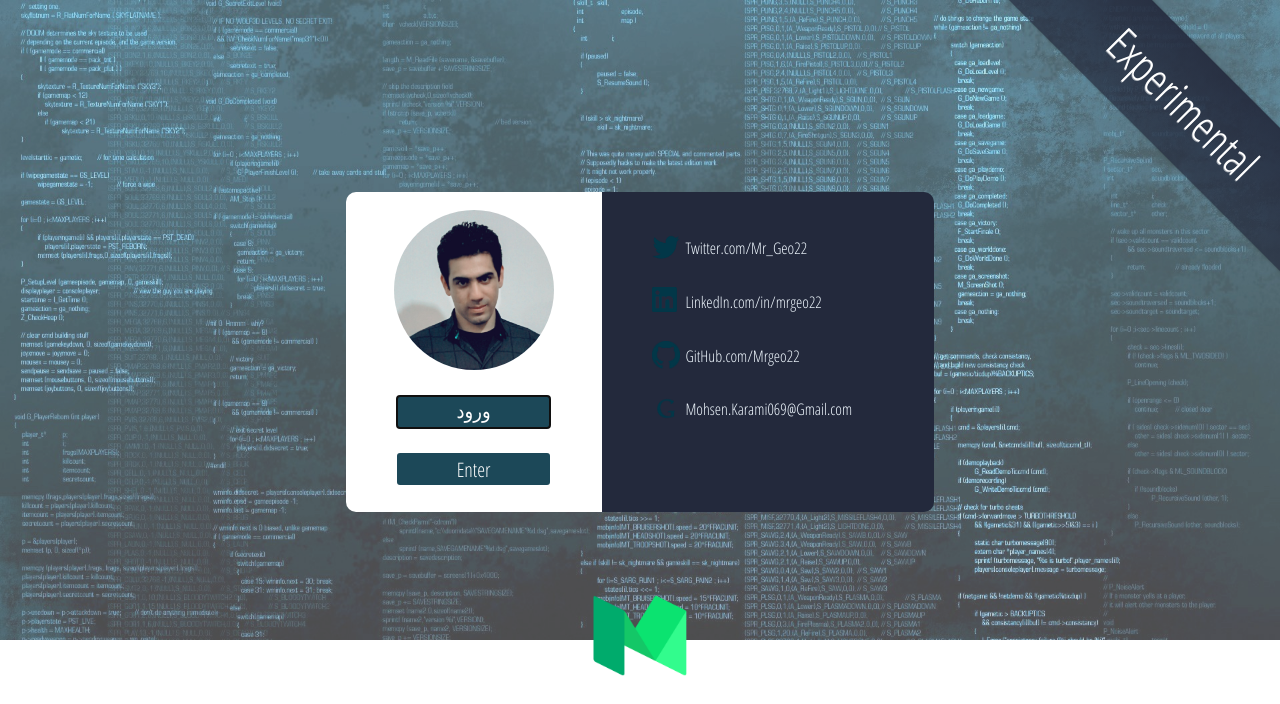
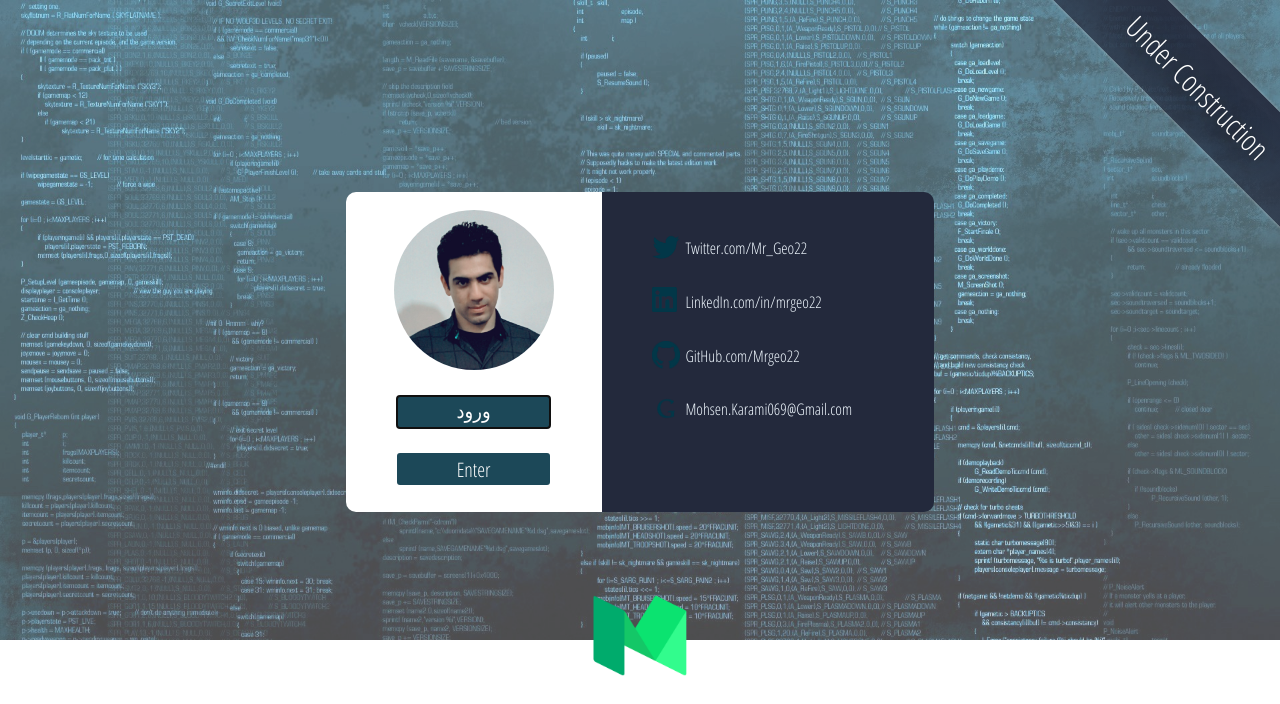
Before and after one commit to mohsen-karami/oldsite, a plain HTML site: page index.html in a window 1280 px wide. Shown: the top 704 px of the page. Drawn offline with Linux system fonts and the light colour scheme; a small style sheet from the web is missing.

Commit message:
Add files via upload

```diff
--- a/index.html
+++ b/index.html
@@ -35,6 +35,6 @@
         <p class="Pertext">نوشته‌هایی که ممکنه برای کسی مفید باشه یا از خوندنشون لذت ببره</p>
         <a class="lowerlink" href="https://medium.com/tag/mrgeo22per/latest" target="_blank"><button class="Per" type="button" autofocus>ورود</button></a>
     </div>
-    <div class="ribbon-wrapper"><div class="ribbon">Experimental</div>
+    <div class="ribbon-wrapper"><div class="ribbon">Under Construction</div>
 </body>
 </html>
--- a/main.css
+++ b/main.css
@@ -153,11 +153,11 @@ hr {
 }
 
 .ribbon {
-  font-size: 45px;
+  font-size: 30px;
   font-family: 'Open Sans Condensed', sans-serif;
   color: #333;
   text-align: center;
-  text-shadow: rgba(255,255,255,0.5) 0px 1px 0px;
+  text-shadow: rgba(0,0,0,0.9) 0px 3px 30px;
   -webkit-transform: rotate(45deg);
   -moz-transform:    rotate(45deg);
   -ms-transform:     rotate(45deg);
@@ -165,14 +165,10 @@ hr {
   position: relative;
   padding: 20px 200px 20px 200px;
   left: -80px;
-  top: 20px;
-  width: 90px;
+  top: 50px;
+  width: 190px;
   background-image: -webkit-gradient(linear, left top, left bottom, from(#BFDC7A), to(#8EBF45));
   background-image: -webkit-linear-gradient(top, rgba(35, 41, 60, 0.9), rgba(35, 41, 60, 0.7));
   color: white;
-  box-shadow: 0px 0px 3px rgba(0,0,0,0.3);
+  box-shadow: 0px 0px 3px rgba(255,255,255,0.5);
 }
-
-* {
-
-}
```
